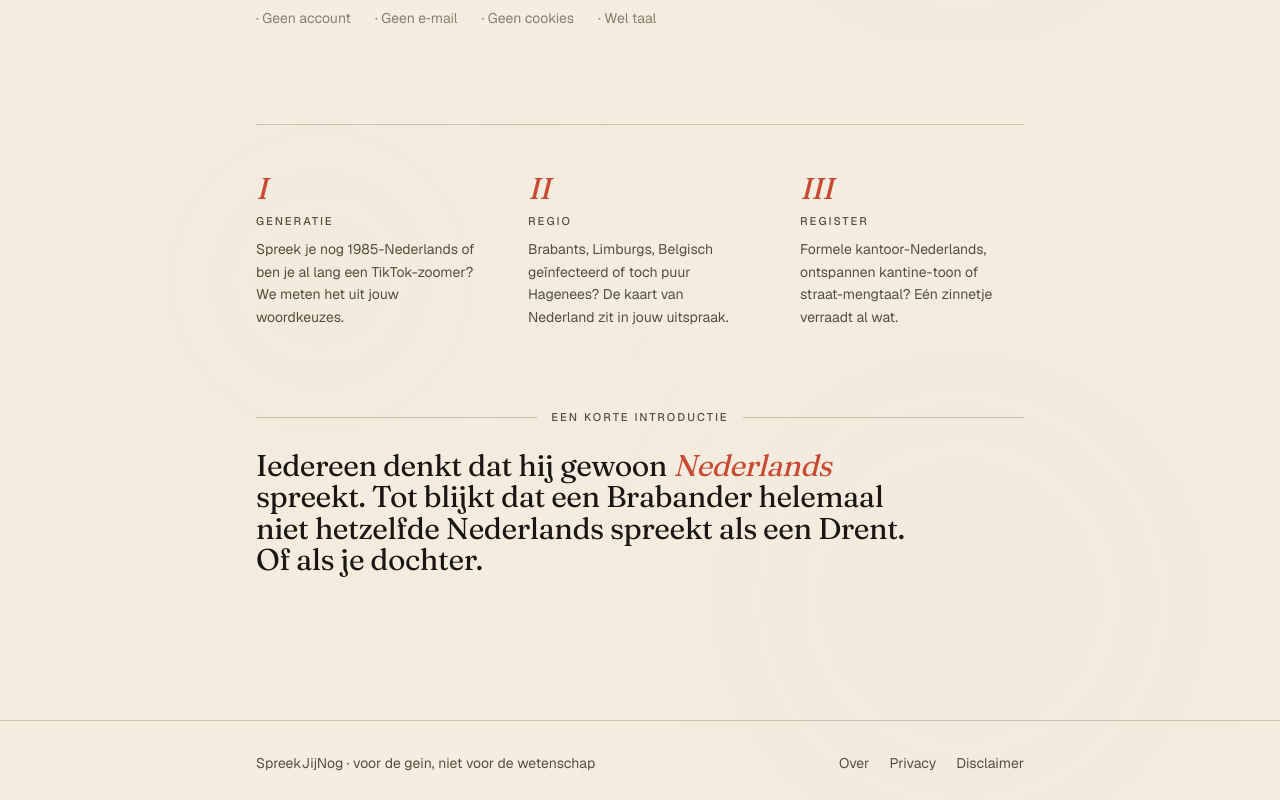
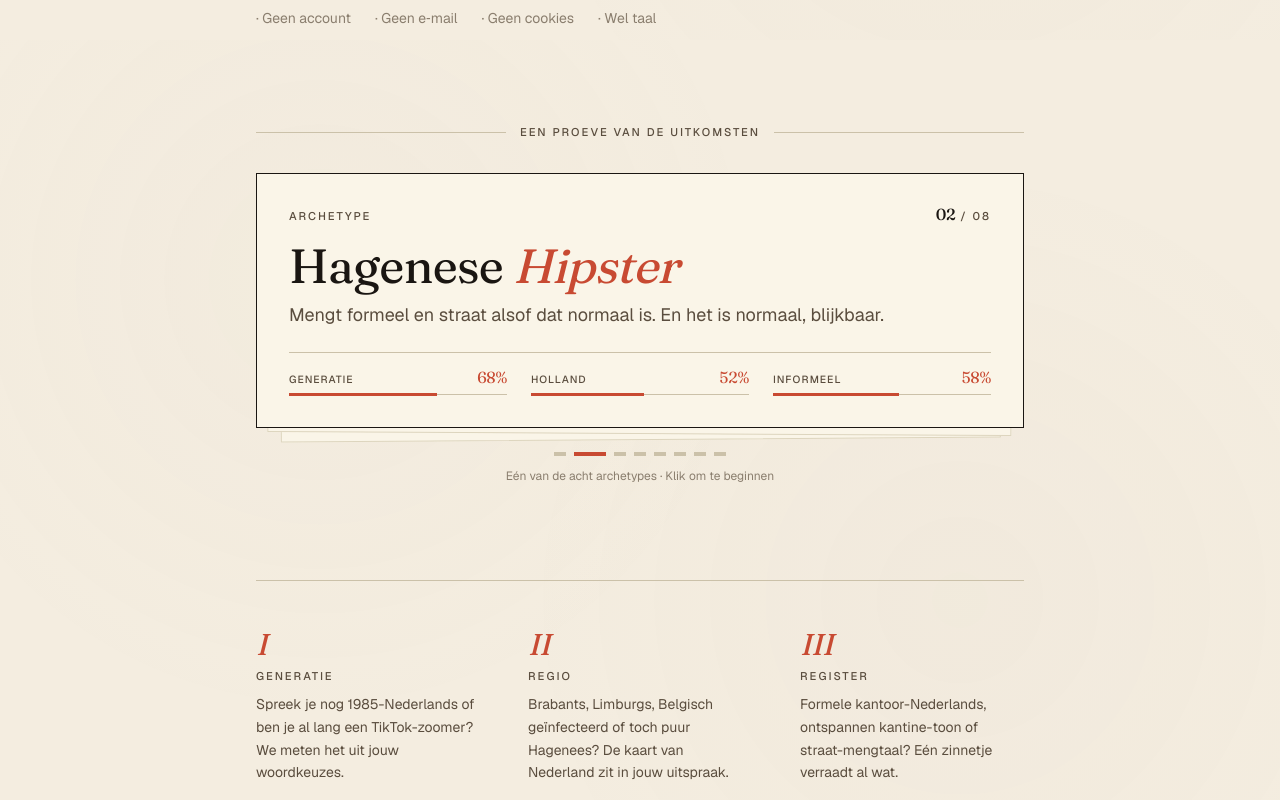
Before and after one commit to lejxf/spreekjijnog, a Next.js app: page / in a window 1280 px wide. Shown: the part 760-1560 px from the top of the page. Built offline with nearby package versions, Linux system fonts and the light colour scheme.

Commit message:
Add archetype carousel: cycling visual showcase on homepage with 8 archetype cards

```diff
--- a/app/page.tsx
+++ b/app/page.tsx
@@ -1,4 +1,9 @@
 import Link from "next/link";
+import quizData from "@/content/quizzes/welk-nederlands.json";
+import type { Quiz } from "@/lib/quiz-types";
+import ArchetypeCarousel from "@/components/ArchetypeCarousel";
+
+const quiz = quizData as Quiz;
 
 export default function Home() {
   return (
@@ -54,11 +59,13 @@ export default function Home() {
           </div>
         </div>
 
+        {/* Archetype carousel — visual trailer */}
+        <div className="fade-up" style={{ animationDelay: "0.5s" }}>
+          <ArchetypeCarousel archetypes={quiz.archetypes} />
+        </div>
+
         {/* Editorial — what's it about */}
-        <div
-          className="fade-up grid sm:grid-cols-3 gap-8 sm:gap-12 mt-24 pt-12 border-t border-[var(--rule)]"
-          style={{ animationDelay: "0.5s" }}
-        >
+        <div className="grid sm:grid-cols-3 gap-8 sm:gap-12 pt-12 border-t border-[var(--rule)]">
           <Pillar
             number="I"
             title="Generatie"
@@ -77,10 +84,7 @@ export default function Home() {
         </div>
 
         {/* Editorial pull quote */}
-        <div
-          className="fade-up mt-20 mb-8"
-          style={{ animationDelay: "0.65s" }}
-        >
+        <div className="mt-20 mb-8">
           <div className="section-rule eyebrow mb-6">
             <span>Een korte introductie</span>
           </div>
@@ -90,6 +94,20 @@ export default function Home() {
             spreekt. Tot blijkt dat een Brabander helemaal niet hetzelfde
             Nederlands spreekt als een Drent. Of als je dochter.
           </p>
+        </div>
+
+        {/* Second CTA at the bottom */}
+        <div className="mt-12 pt-12 border-t border-[var(--rule)] text-center">
+          <p className="eyebrow mb-4 text-[var(--ink-soft)]">Klaar voor je profiel?</p>
+          <Link
+            href="/quiz/welk-nederlands"
+            className="group inline-flex items-center gap-3 bg-[var(--stamp)] text-[var(--paper)] px-8 py-4 text-base font-medium hover:bg-[var(--stamp-deep)] transition-colors"
+          >
+            <span>Doe de quiz</span>
+            <span className="transition-transform group-hover:translate-x-1">
+              →
+            </span>
+          </Link>
         </div>
       </div>
     </div>
--- /dev/null
+++ b/components/ArchetypeCarousel.tsx
@@ -0,0 +1,242 @@
+"use client";
+
+import { useEffect, useState, useRef } from "react";
+import Link from "next/link";
+import type { Archetype } from "@/lib/quiz-types";
+
+interface DemoArchetype {
+  archetype: Archetype;
+  /** Sample percentages that match the archetype's profile, for visual demo */
+  demo: { g: number; r: number; rg: number; region: string; register: string };
+  essence: string;
+}
+
+interface Props {
+  archetypes: Archetype[];
+}
+
+// Sample percentages per archetype — visualises a realistic taalprofiel
+const DEMO_VALUES: Record<
+  string,
+  Omit<DemoArchetype, "archetype"> & { archetypeId: string }
+> = {
+  "bourgondische-boekhouder": {
+    archetypeId: "bourgondische-boekhouder",
+    demo: { g: 42, r: 78, rg: 64, region: "Brabant", register: "Informeel" },
+    essence: "Werkt netjes en op tijd, maar gaat los als de rosé op tafel komt.",
+  },
+  "hagenese-hipster": {
+    archetypeId: "hagenese-hipster",
+    demo: { g: 68, r: 52, rg: 58, region: "Holland", register: "Informeel" },
+    essence: "Mengt formeel en straat alsof dat normaal is. En het is normaal, blijkbaar.",
+  },
+  "achterhoekse-academicus": {
+    archetypeId: "achterhoekse-academicus",
+    demo: { g: 32, r: 71, rg: 76, region: "Achterhoek", register: "Formeel" },
+    essence: "Leest drie boeken tegelijk en zegt nooit 'doei' maar 'tot ziens'.",
+  },
+  "belgisch-geinfecteerd": {
+    archetypeId: "belgisch-geinfecteerd",
+    demo: { g: 55, r: 67, rg: 54, region: "Vlaanderen", register: "Informeel" },
+    essence: "Zegt 'goesting' zonder ironie en 'na' aan het einde van zinnen.",
+  },
+  "amsterdams-modieus": {
+    archetypeId: "amsterdams-modieus",
+    demo: { g: 88, r: 49, rg: 70, region: "Holland", register: "Straattaal" },
+    essence: "Wisselt 'no cap' en 'wallahi' af met 'gewoon eerlijk'. Geen oordeel.",
+  },
+  "drentse-trompetterik": {
+    archetypeId: "drentse-trompetterik",
+    demo: { g: 28, r: 82, rg: 68, region: "Drenthe", register: "Dialect" },
+    essence: "Zegt weinig, maar wat hij zegt klopt. Heeft een hond die hem aanvoelt.",
+  },
+  "limburgse-bourgondier": {
+    archetypeId: "limburgse-bourgondier",
+    demo: { g: 38, r: 84, rg: 72, region: "Limburg", register: "Dialect" },
+    essence: "Carnaval is geen optie maar religie. Eet vier maaltijden per dag minimaal.",
+  },
+  "stadskind-van-niemand": {
+    archetypeId: "stadskind-van-niemand",
+    demo: { g: 56, r: 38, rg: 42, region: "Holland", register: "Neutraal" },
+    essence: "Spreekt het Nederlands van NPO Radio 1. Onmisbaar in elk team.",
+  },
+};
+
+const CYCLE_MS = 3800;
+
+export default function ArchetypeCarousel({ archetypes }: Props) {
+  const [index, setIndex] = useState(0);
+  const [paused, setPaused] = useState(false);
+  const intervalRef = useRef<ReturnType<typeof setInterval> | null>(null);
+
+  // Order matches DEMO_VALUES keys for predictable order
+  const ordered = archetypes.filter((a) => DEMO_VALUES[a.id]);
+  const total = ordered.length;
+
+  useEffect(() => {
+    if (paused) return;
+    intervalRef.current = setInterval(() => {
+      setIndex((i) => (i + 1) % total);
+    }, CYCLE_MS);
+    return () => {
+      if (intervalRef.current) clearInterval(intervalRef.current);
+    };
+  }, [paused, total]);
+
+  const current = ordered[index];
+  const demo = DEMO_VALUES[current.id];
+
+  return (
+    <section className="my-20 sm:my-24">
+      <div className="section-rule eyebrow mb-8">
+        <span>Een proeve van de uitkomsten</span>
+      </div>
+
+      <div
+        className="relative"
+        onMouseEnter={() => setPaused(true)}
+        onMouseLeave={() => setPaused(false)}
+      >
+        {/* Stack effect: subtle phantom cards behind */}
+        <div
+          aria-hidden
+          className="absolute inset-x-6 top-3 h-full bg-[var(--paper-light)] border border-[var(--rule-soft)]"
+          style={{ transform: "rotate(-0.4deg)" }}
+        />
+        <div
+          aria-hidden
+          className="absolute inset-x-3 top-1.5 h-full bg-[var(--paper-light)] border border-[var(--rule-soft)]"
+          style={{ transform: "rotate(0.3deg)" }}
+        />
+
+        {/* Active card */}
+        <Link
+          href="/quiz/welk-nederlands"
+          className="relative block bg-[var(--paper-light)] border border-[var(--ink)] p-6 sm:p-8 transition-transform hover:-translate-y-0.5"
+        >
+          <CardContent
+            key={current.id}
+            archetype={current}
+            demo={demo.demo}
+            essence={demo.essence}
+            indexLabel={String(index + 1).padStart(2, "0")}
+            totalLabel={String(total).padStart(2, "0")}
+          />
+        </Link>
+      </div>
+
+      {/* Indicators */}
+      <div className="flex items-center justify-center gap-2 mt-6">
+        {ordered.map((arch, i) => (
+          <button
+            key={arch.id}
+            onClick={() => {
+              setIndex(i);
+              setPaused(true);
+              setTimeout(() => setPaused(false), 6000);
+            }}
+            aria-label={`Toon ${arch.name}`}
+            className={`h-1 transition-all ${
+              i === index
+                ? "w-8 bg-[var(--stamp)]"
+                : "w-3 bg-[var(--rule)] hover:bg-[var(--ink-faint)]"
+            }`}
+          />
+        ))}
+      </div>
+
+      <p className="text-center mt-3 text-xs text-[var(--ink-faint)]">
+        Eén van de acht archetypes · Klik om te beginnen
+      </p>
+    </section>
+  );
+}
+
+function CardContent({
+  archetype,
+  demo,
+  essence,
+  indexLabel,
+  totalLabel,
+}: {
+  archetype: Archetype;
+  demo: DemoArchetype["demo"];
+  essence: string;
+  indexLabel: string;
+  totalLabel: string;
+}) {
+  const words = archetype.name.split(" ");
+  return (
+    <div className="card-fade">
+      {/* Eyebrow line */}
+      <div className="flex items-baseline justify-between mb-4">
+        <span className="eyebrow">Archetype</span>
+        <span className="eyebrow text-[var(--ink-faint)]">
+          <span className="display text-base text-[var(--ink)]">
+            {indexLabel}
+          </span>
+          {" / "}
+          {totalLabel}
+        </span>
+      </div>
+
+      {/* Name */}
+      <h3 className="display text-3xl sm:text-4xl md:text-5xl text-[var(--ink)] leading-[1] mb-3">
+        {words.map((word, i) => (
+          <span
+            key={i}
+            className={
+              i === 1
+                ? "display-italic text-[var(--stamp)]"
+                : ""
+            }
+          >
+            {word}
+            {i < words.length - 1 && " "}
+          </span>
+        ))}
+      </h3>
+
+      {/* Essence */}
+      <p className="text-base sm:text-lg text-[var(--ink-soft)] leading-snug mb-6 max-w-prose">
+        {essence}
+      </p>
+
+      {/* Mini axes */}
+      <div className="grid grid-cols-3 gap-4 sm:gap-6 pt-4 border-t border-[var(--rule)]">
+        <MiniAxis label="Generatie" value={demo.g} />
+        <MiniAxis label={demo.region} value={demo.r} />
+        <MiniAxis label={demo.register} value={demo.rg} />
+      </div>
+
+      <style>{`
+        .card-fade {
+          animation: cardEnter 0.6s ease-out;
+        }
+        @keyframes cardEnter {
+          from { opacity: 0; transform: translateY(6px); }
+          to { opacity: 1; transform: translateY(0); }
+        }
+      `}</style>
+    </div>
+  );
+}
+
+function MiniAxis({ label, value }: { label: string; value: number }) {
+  return (
+    <div>
+      <div className="flex justify-between items-baseline mb-1.5">
+        <span className="text-[0.65rem] uppercase tracking-widest text-[var(--ink-soft)] font-medium">
+          {label}
+        </span>
+        <span className="display text-base text-[var(--stamp)]">{value}%</span>
+      </div>
+      <div className="relative h-px bg-[var(--rule)]">
+        <div
+          className="absolute inset-y-[-1px] left-0 bg-[var(--stamp)] transition-[width] duration-700 ease-out"
+          style={{ width: `${value}%`, height: "3px" }}
+        />
+      </div>
+    </div>
+  );
+}
```
